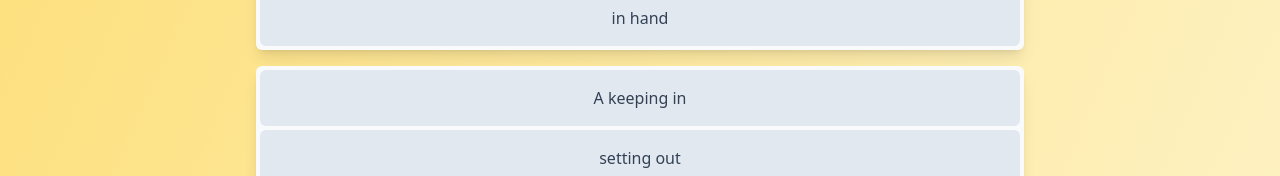
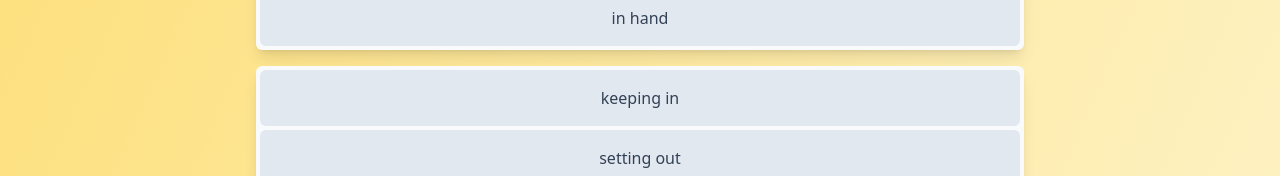
Before and after one commit to manusdextra/answersheet, a React (Create React App) app: page / in a window 1280 px wide. Shown: the part 2398-2574 px from the top of the page. Built offline with nearby package versions, Linux system fonts and the light colour scheme.

Commit message:
Mockexam: fix typo

```diff
--- a/src/assets/mockexam.ts
+++ b/src/assets/mockexam.ts
@@ -50,7 +50,7 @@ Nowadays we are all […] pressure to increase the amount of work we can achieve
     {
       id: 8,
       rightanswer: "dealing with",
-      wronganswers: ["A keeping in", "setting out", "taking on"],
+      wronganswers: ["keeping in", "setting out", "taking on"],
     },
   ],
 };
```
